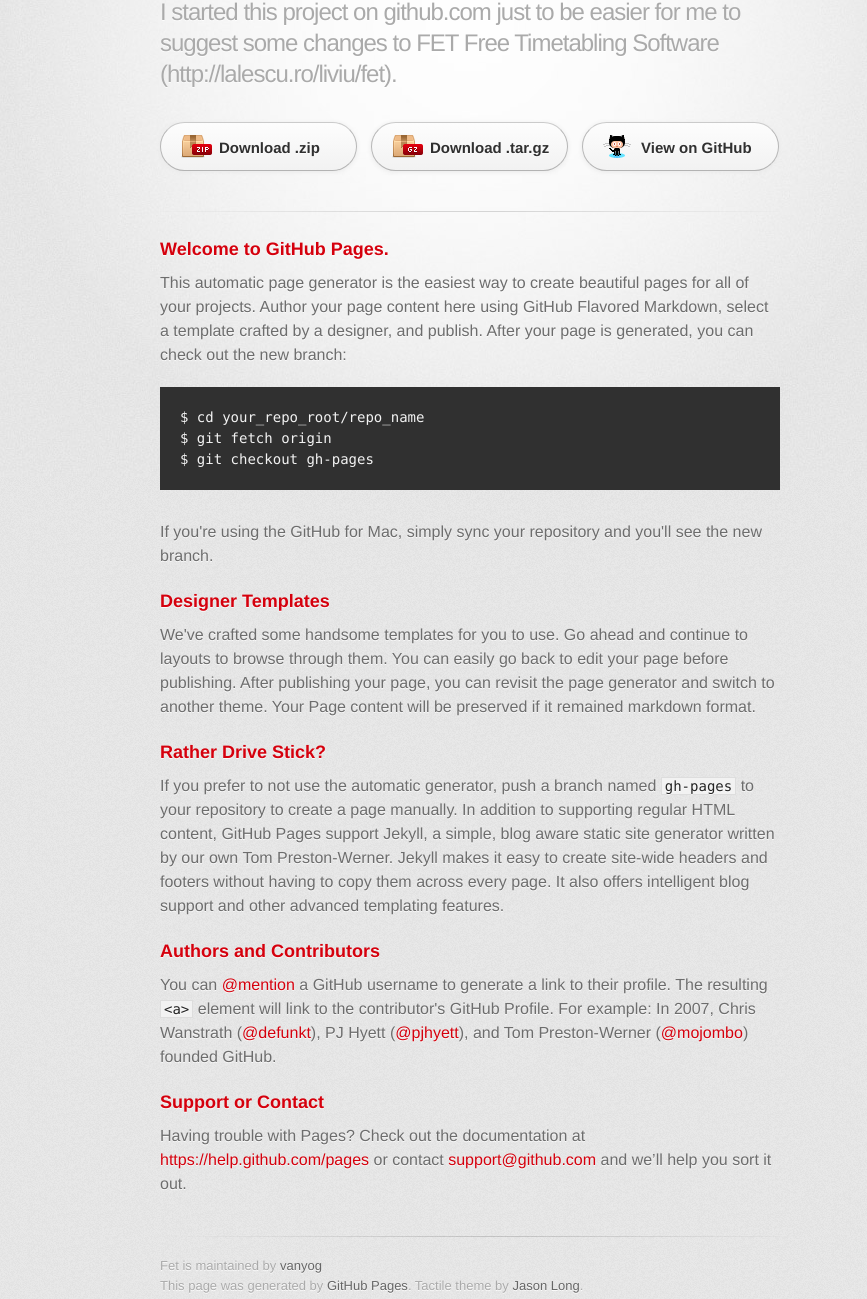
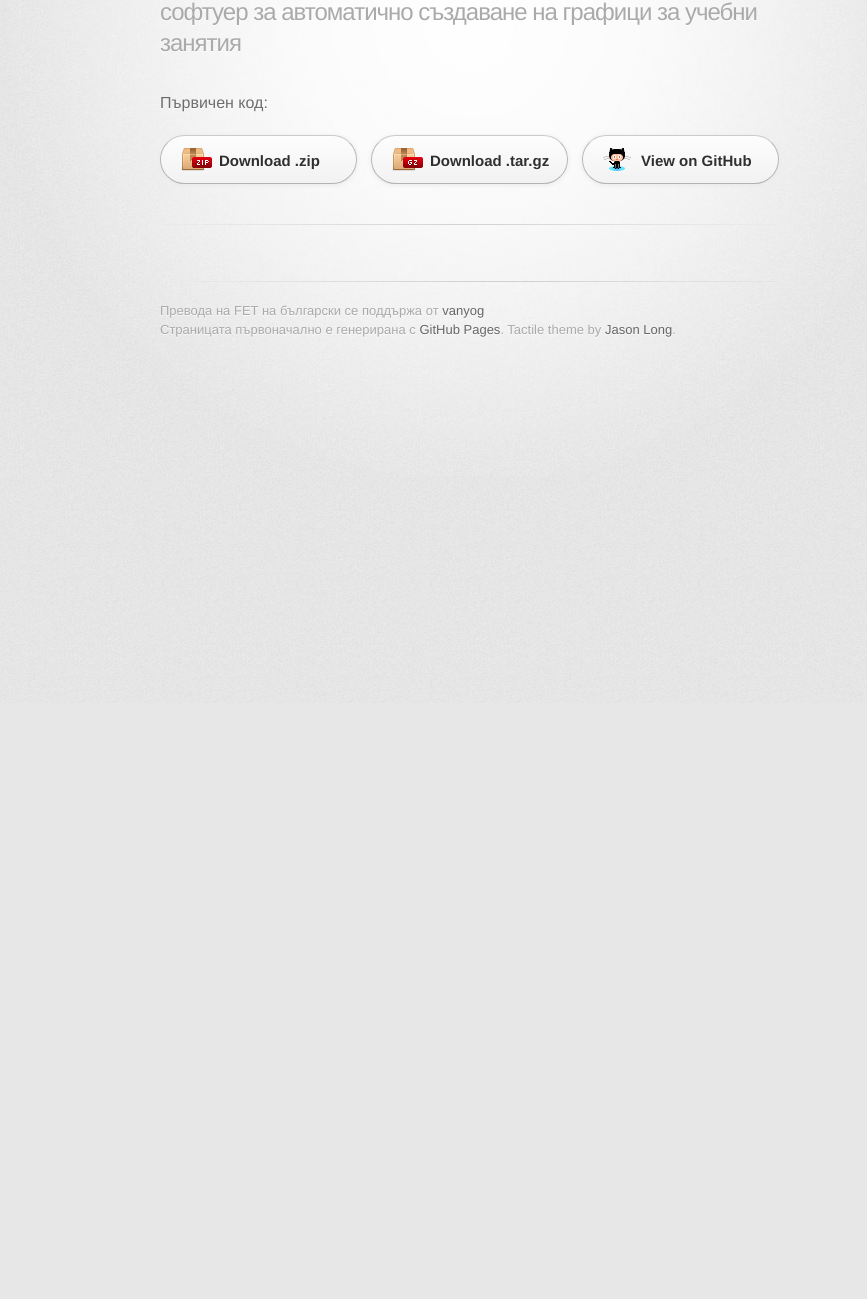
Before and after one commit to vanyog/FET, a plain HTML site: page index.html in a window 1280 px wide. Shown: the part 97-1396 px from the top of the page, without its empty margins (170-1037 px from the left). After the commit the page ends 800 px from the top, so only its background shows below. Drawn offline with Linux system fonts and the light colour scheme; a web font is replaced by a local one.

Commit message:
Firsh commit in Bulgarian

```diff
--- a/index.html
+++ b/index.html
@@ -18,11 +18,12 @@
       <div class="inner">
 
         <header>
-          <h1>Fet</h1>
-          <h2>I started this project on github.com just to be easier for me to suggest some changes to FET Free Timetabling Software (http://lalescu.ro/liviu/fet).</h2>
+          <h1>FET на български</h1>
+          <h2>софтуер за автоматично създаване на графици за учебни занятия</h2>
         </header>
 
         <section id="downloads" class="clearfix">
+          <p>Първичен код:</p>
           <a href="https://github.com/vanyog/FET/zipball/master" id="download-zip" class="button"><span>Download .zip</span></a>
           <a href="https://github.com/vanyog/FET/tarball/master" id="download-tar-gz" class="button"><span>Download .tar.gz</span></a>
           <a href="https://github.com/vanyog/FET" id="view-on-github" class="button"><span>View on GitHub</span></a>
@@ -31,42 +32,12 @@
         <hr>
 
         <section id="main_content">
-          <h3>
-<a id="welcome-to-github-pages" class="anchor" href="#welcome-to-github-pages" aria-hidden="true"><span class="octicon octicon-link"></span></a>Welcome to GitHub Pages.</h3>
 
-<p>This automatic page generator is the easiest way to create beautiful pages for all of your projects. Author your page content here using GitHub Flavored Markdown, select a template crafted by a designer, and publish. After your page is generated, you can check out the new branch:</p>
-
-<pre><code>$ cd your_repo_root/repo_name
-$ git fetch origin
-$ git checkout gh-pages
-</code></pre>
-
-<p>If you're using the GitHub for Mac, simply sync your repository and you'll see the new branch.</p>
-
-<h3>
-<a id="designer-templates" class="anchor" href="#designer-templates" aria-hidden="true"><span class="octicon octicon-link"></span></a>Designer Templates</h3>
-
-<p>We've crafted some handsome templates for you to use. Go ahead and continue to layouts to browse through them. You can easily go back to edit your page before publishing. After publishing your page, you can revisit the page generator and switch to another theme. Your Page content will be preserved if it remained markdown format.</p>
-
-<h3>
-<a id="rather-drive-stick" class="anchor" href="#rather-drive-stick" aria-hidden="true"><span class="octicon octicon-link"></span></a>Rather Drive Stick?</h3>
-
-<p>If you prefer to not use the automatic generator, push a branch named <code>gh-pages</code> to your repository to create a page manually. In addition to supporting regular HTML content, GitHub Pages support Jekyll, a simple, blog aware static site generator written by our own Tom Preston-Werner. Jekyll makes it easy to create site-wide headers and footers without having to copy them across every page. It also offers intelligent blog support and other advanced templating features.</p>
-
-<h3>
-<a id="authors-and-contributors" class="anchor" href="#authors-and-contributors" aria-hidden="true"><span class="octicon octicon-link"></span></a>Authors and Contributors</h3>
-
-<p>You can <a href="https://github.com/blog/821" class="user-mention">@mention</a> a GitHub username to generate a link to their profile. The resulting <code>&lt;a&gt;</code> element will link to the contributor's GitHub Profile. For example: In 2007, Chris Wanstrath (<a href="https://github.com/defunkt" class="user-mention">@defunkt</a>), PJ Hyett (<a href="https://github.com/pjhyett" class="user-mention">@pjhyett</a>), and Tom Preston-Werner (<a href="https://github.com/mojombo" class="user-mention">@mojombo</a>) founded GitHub.</p>
-
-<h3>
-<a id="support-or-contact" class="anchor" href="#support-or-contact" aria-hidden="true"><span class="octicon octicon-link"></span></a>Support or Contact</h3>
-
-<p>Having trouble with Pages? Check out the documentation at <a href="https://help.github.com/pages">https://help.github.com/pages</a> or contact <a href="mailto:support@github.com">support@github.com</a> and we’ll help you sort it out.</p>
         </section>
 
         <footer>
-          Fet is maintained by <a href="https://github.com/vanyog">vanyog</a><br>
-          This page was generated by <a href="http://pages.github.com">GitHub Pages</a>. Tactile theme by <a href="https://twitter.com/jasonlong">Jason Long</a>.
+          Превода на FET на български се поддържа от <a href="https://github.com/vanyog">vanyog</a><br>
+          Страницата първоначално е генерирана с <a href="http://pages.github.com">GitHub Pages</a>. Tactile theme by <a href="https://twitter.com/jasonlong">Jason Long</a>.
         </footer>
 
 
```
